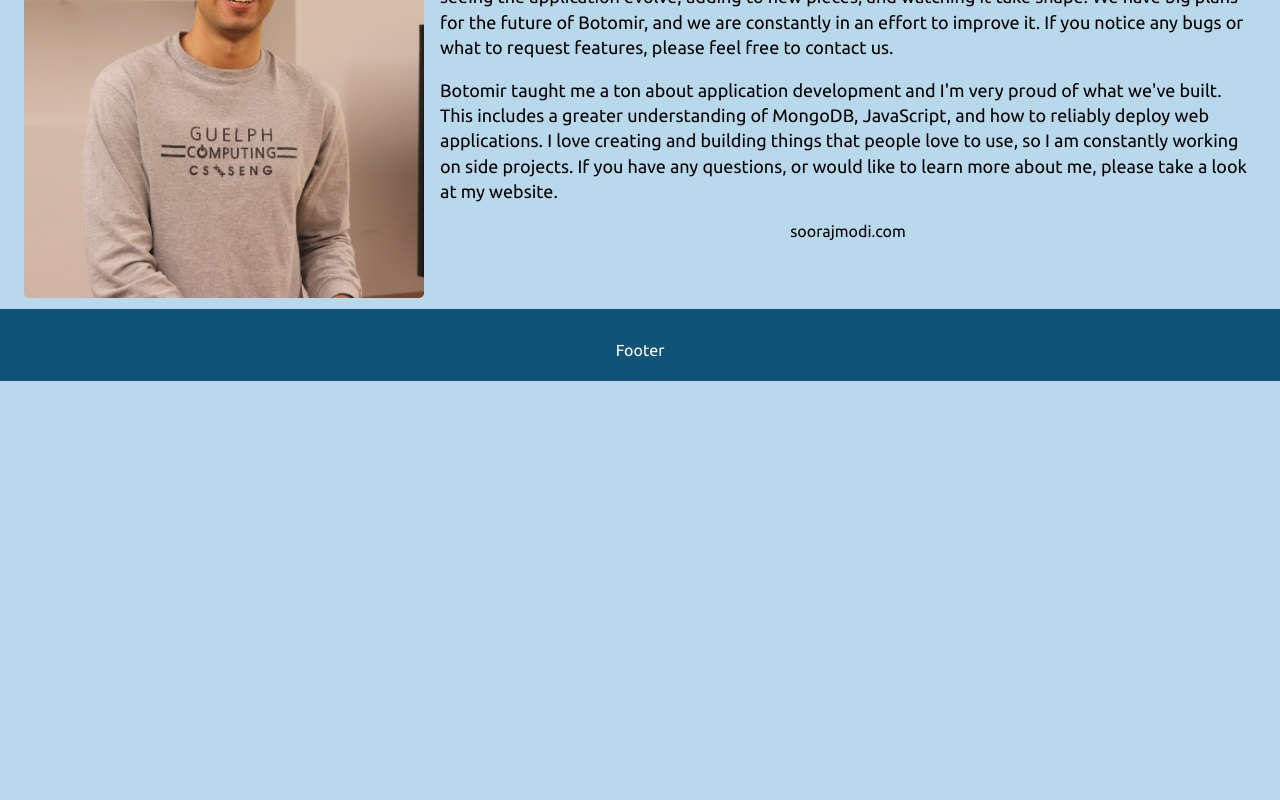
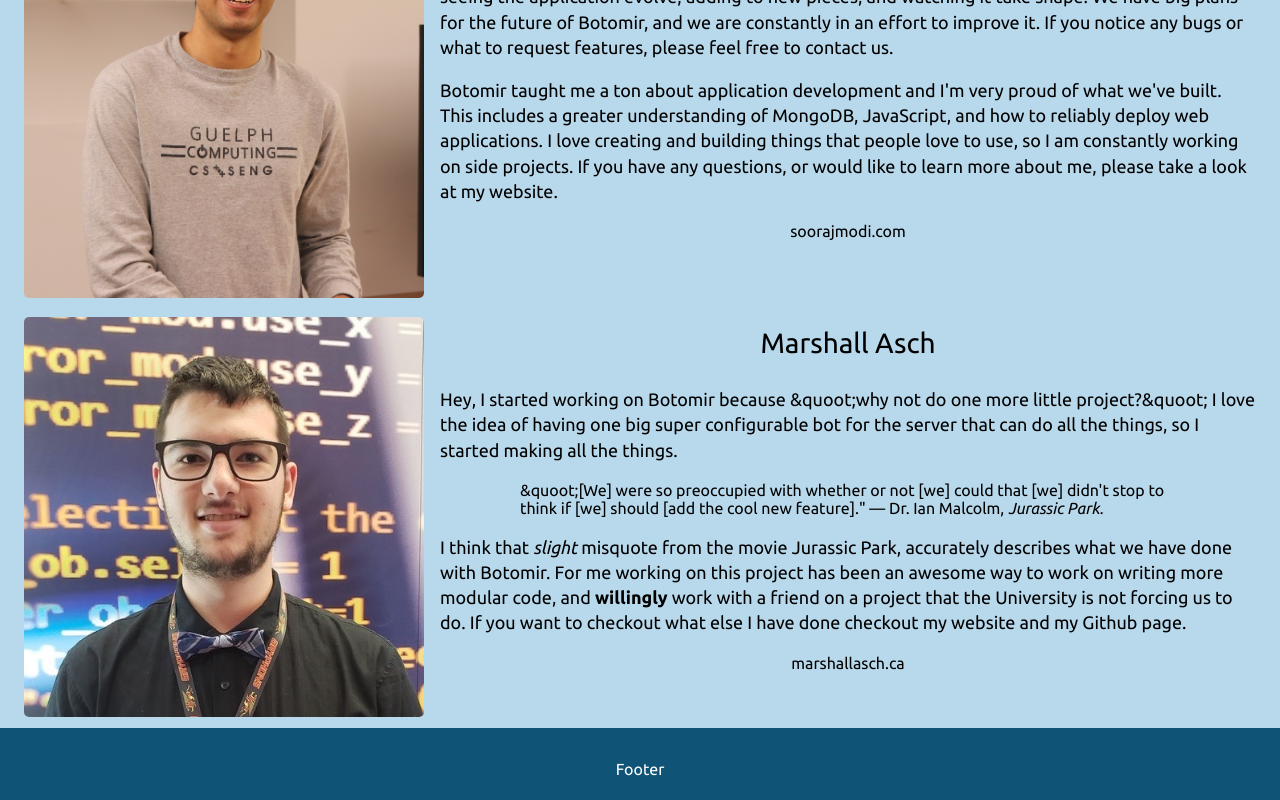
Before and after one commit to Botomir/Website, a React (Create React App) app: page /about in a window 1280 px wide. Shown: the part 736-1536 px from the top of the page. Before the commit the page ends 1117 px from the top, so only its background shows below. Built offline with nearby package versions, Linux system fonts and the light colour scheme.

Commit message:
Add Marshall Asch about info

```diff
--- a/src/pages/about/aboutDev.tsx
+++ b/src/pages/about/aboutDev.tsx
@@ -1,6 +1,7 @@
 import React from 'react';
 import { Grid } from '@material-ui/core';
 import AboutSooraj from './aboutSooraj';
+import AboutMarshall from './aboutMarshall';
 
 export default function AboutDev() {
   return (
@@ -17,6 +18,12 @@ export default function AboutDev() {
       <Grid item md={8} sm={12} style={{ width: '100%' }}>
         <AboutSooraj />
       </Grid>
+      <Grid item md={4} sm={12}>
+        <img src="./marshallasch.jpg" alt="Sooraj Modi" style={imgStyle} />
+      </Grid>
+      <Grid item md={8} sm={12} style={{ width: '100%' }}>
+        <AboutMarshall />
+      </Grid>
     </Grid>
   );
 }
--- /dev/null
+++ b/src/pages/about/aboutMarshall.tsx
@@ -0,0 +1,59 @@
+import React from 'react';
+import styled from 'styled-components';
+
+export default function AboutMarshall() {
+  return (
+    <>
+      <Name>Marshall Asch</Name>
+      <Bio>
+        Hey, I started working on Botomir because &quoot;why not do one more little project?&quoot;
+        I love the idea of having one big super configurable bot for the server that can
+        do all the things, so I started making all the things.
+      </Bio>
+      <figure>
+        <blockquote cite="http://www.imdb.com/title/tt0107290/quotes">
+          <p>
+            &quoot;[We] were so preoccupied with whether or not [we] could that [we] didn&apos;t
+            stop to think if [we] should [add the cool new feature].&quot;
+            — Dr. Ian Malcolm,
+            {' '}
+            <cite>Jurassic Park.</cite>
+          </p>
+        </blockquote>
+      </figure>
+      <Bio>
+        I think that
+        {' '}
+        <i>slight</i>
+        {' '}
+        misquote from the movie Jurassic Park, accurately describes what we have done with Botomir. For me
+        working on this project has been an awesome way to work on writing more modular code, and
+        {' '}
+        <b>willingly</b>
+        {' '}
+        work with a friend on a project that the University is not forcing us to do.
+
+        If you want to checkout what else I have done checkout my website and my Github page.
+      </Bio>
+      <div style={{ textAlign: 'center' }}>
+        <Link href="https://marshallasch.ca" target="_blank" rel="noreferrer">marshallasch.ca</Link>
+      </div>
+    </>
+  );
+}
+
+const Name = styled.p`
+    font-size: 28px;
+    text-align: center;
+    margin-top: 10px;
+`;
+
+const Bio = styled.p`
+    font-size: 18px;
+    line-height: 1.4;
+`;
+
+const Link = styled.a`
+    text-decoration: none;
+    color: #000;
+`;
```
Also changed, not shown: public/manifest.json, public/marshallasch.jpg (added).
